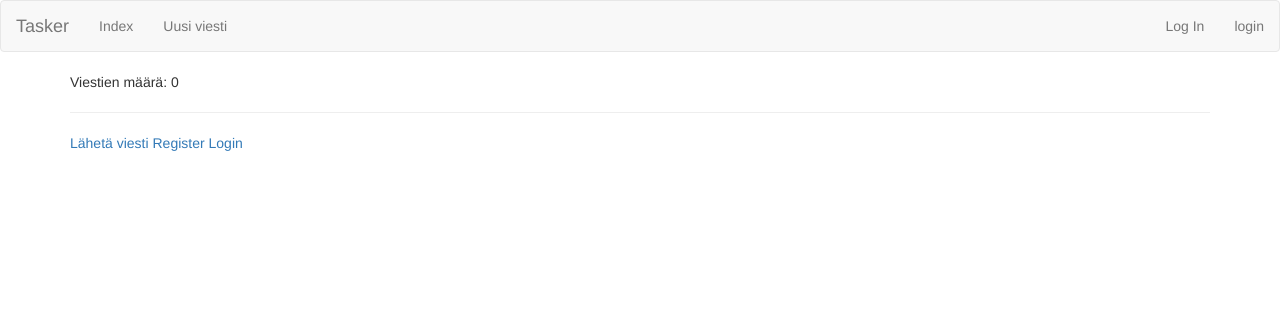
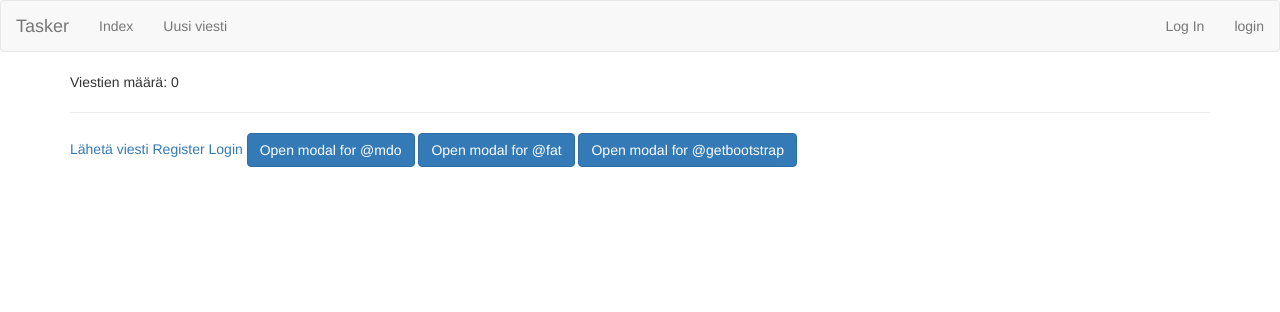
Before and after one commit to attkauppi/Tasker, a Flask app: page / in a window 1280 px wide. Shown: the top 312 px of the page. Run offline with Flask 2, Linux system fonts and the light colour scheme; data that the repository does not hold is empty; parts of the project's set-up code (start-up, migrations or seed data) failed here and were passed over; some libraries are stand-ins or nearby versions.

Commit message:
Added a dummy modal form to be used with creating and editing tasks

```diff
--- a/application/main/routes.py
+++ b/application/main/routes.py
@@ -8,6 +8,7 @@ from application.main.forms import (
     TeamInviteForm,
     TeamEditMemberForm
 )#, EmptyForm, PostForm
+# from application.main.forms import TestForm
 from application.models import User, Task, Role, Team, TeamMember, TeamRole, TeamPermission
 from application.main import bp
 from utils.decorators import (
@@ -21,6 +22,7 @@ from sqlalchemy import and_, or_, not_, MetaData
 meta = MetaData()
 from flask import request
 from flask import abort
+from application.main.forms import TestForm
 
 
 print("Main luokka")
@@ -534,6 +536,40 @@ def edit_team_member(id, username):
 
     return render_template('edit_team_member.html', title=("Edit {{user.username}}'s team role"), form=form, user=user, team=team, max_role_id = max_role_id)
 
+@bp.route('/send_popup', methods=["GET", "POST"])
+@login_required
+def user_edit():
+    # Testasit tätä
+    #user = User.query.filter_by(username=username).first()
+    form = TestForm()
+    print("Sai jotain")
+    form.vastaanottaja.data = "Ari tietenkin"
+    form.viesti.data = "Viestin tynka"
+
+
+    return render_template('_form_edit.html', form=form)
+
+@bp.route('/send/<username>/send', methods=["GET", "POST"])
+@login_required
+def receive_edit(username):
+    form = TestForm()
+    user = User.query.filter_by(username=username).first()
+    if form.validate_on_submit():
+        #vastaanottaja = User.query.filter_by(username=username).first()
+        print(form.vastaanottaja.data)
+        print(form.viesti.data)
+        flash('Mukamas')
+        return redirect(url_for('.user', username=user.username))
+
+    flash('Lomake ei validoinut itseään')
+    redirect(url_for('.user', username=user.username))
+
+
+
+
+
+
+
 
 # @bp.route('/team/<int:id>/edit_member_role/<username>', methods=["GET", "POST"])
 # @login_required
--- a/application/templates/base.html
+++ b/application/templates/base.html
@@ -7,6 +7,7 @@
 {% block head %}
 {{ super() }}
 <link rel="stylesheet" type="text/css" href="{{ url_for('static', filename='styles.css') }}">
+
 {% endblock %}
 
 {% block navbar %}
@@ -96,12 +97,53 @@
         {% block app_content %}{% endblock %}
     </div>
 
+    {# Esimerkki modaalilomake #}
+    <div class="modal fade" id="Modal" tabindex="-1" role="dialog" aria-labelledby="FormModal" aria-hidden="true">
+        <div class="modal-dialog">
+            <div class="modal-content">
+             <!-- load content here -->
+            </div>
+        </div>
+    </div>
+
 {% endblock %}
 
 {% block scripts %}
     {{ super() }}
     {{ moment.include_moment() }}
     <script>
+        // {# Esimerkki modaalilomake #}
+        $(document).ready(function () {
+        $('.edit-modal-opener').click(function () {
+            var url = $(this).data('whatever');
+            $.get(url, function (data) {
+                $('#Modal .modal-content').html(data);
+                $('#Modal').modal();
+                $('#submit').click(function (event) {
+                    event.preventDefault();
+                    $.post(url, data = $('#ModalForm').serialize(), function (
+                        data) {
+                        if (data.status == 'ok') {
+                            $('#Modal').modal('hide');
+                            location.reload();
+                        } else {
+                            var obj = JSON.parse(data);
+                            for (var key in obj) {
+                                if (obj.hasOwnProperty(key)) {
+                                    var value = obj[key];
+                                }
+                            }
+                            $('.help-block').remove()
+                            $('<p class="help-block">' + value + '</p>')
+                                .insertAfter('#' + key);
+                            $('.form-group').addClass('has-error')
+                            }
+                        })
+                    });
+                })
+            });
+        });
+
         $(function () {
             var timer = null;
             var xhr = null;
--- a/application/templates/index.html
+++ b/application/templates/index.html
@@ -18,4 +18,58 @@ Viestien määrä: {{ count }}
 <a href="{{ url_for('auth.login') }}">{{ 'Login' }}</a>
 
 
+<button type="button" class="btn btn-primary" data-bs-toggle="modal" data-bs-target="#exampleModal" data-bs-whatever="@mdo">Open modal for @mdo</button>
+<button type="button" class="btn btn-primary" data-bs-toggle="modal" data-bs-target="#exampleModal" data-bs-whatever="@fat">Open modal for @fat</button>
+<button type="button" class="btn btn-primary" data-bs-toggle="modal" data-bs-target="#exampleModal" data-bs-whatever="@getbootstrap">Open modal for @getbootstrap</button>
+
+<div class="modal fade" id="exampleModal" tabindex="-1" aria-labelledby="exampleModalLabel" aria-hidden="true">
+  <div class="modal-dialog">
+    <div class="modal-content">
+      <div class="modal-header">
+        <h5 class="modal-title" id="exampleModalLabel">New message</h5>
+        <button type="button" class="btn-close" data-bs-dismiss="modal" aria-label="Close"></button>
+      </div>
+      <div class="modal-body">
+        <form>
+          <div class="mb-3">
+            <label for="recipient-name" class="col-form-label">Recipient:</label>
+            <input type="text" class="form-control" id="recipient-name">
+          </div>
+          <div class="mb-3">
+            <label for="message-text" class="col-form-label">Message:</label>
+            <textarea class="form-control" id="message-text"></textarea>
+          </div>
+        </form>
+      </div>
+      <div class="modal-footer">
+        <button type="button" class="btn btn-secondary" data-bs-dismiss="modal">Close</button>
+        <button type="button" class="btn btn-primary">Send message</button>
+      </div>
+    </div>
+  </div>
+</div>
+
 {% endblock %}
+
+{% block scripts %}
+    {{ super() }}
+    {{ moment.include_moment() }}
+    <script>
+        var exampleModal = document.getElementById('exampleModal')
+        exampleModal.addEventListener('show.bs.modal', function (event) {
+            // Button that triggered the modal
+            var button = event.relatedTarget
+            // Extract info from data-bs-* attributes
+            var recipient = button.getAttribute('data-bs-whatever')
+            // If necessary, you could initiate an AJAX request here
+            // and then do the updating in a callback.
+            //
+            // Update the modal's content.
+            var modalTitle = exampleModal.querySelector('.modal-title')
+            var modalBodyInput = exampleModal.querySelector('.modal-body input')
+
+            modalTitle.textContent = 'New message to ' + recipient
+            modalBodyInput.value = recipient
+        })
+    </script>
+{% endblock %}
```
Also changed, not shown: application/main/forms.py (+7 -0 lines), application/templates/_form_edit.html (added, +24 -0 lines), application/templates/user.html (+9 -1 lines), application/auth/forms.py (line endings or trailing spaces).
